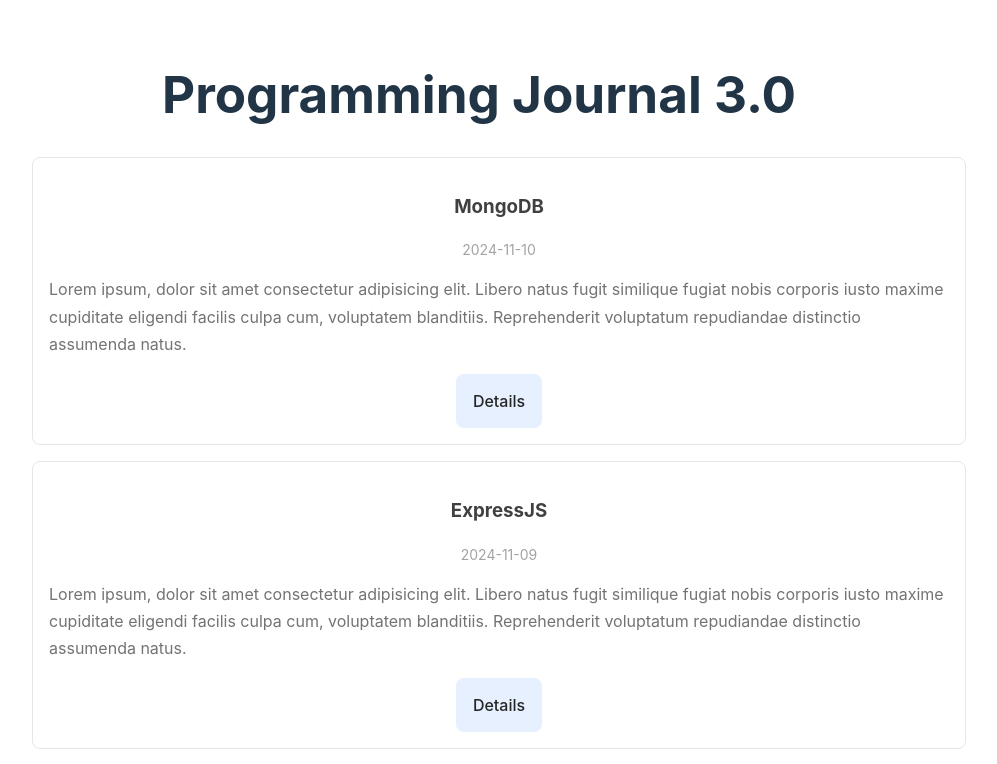
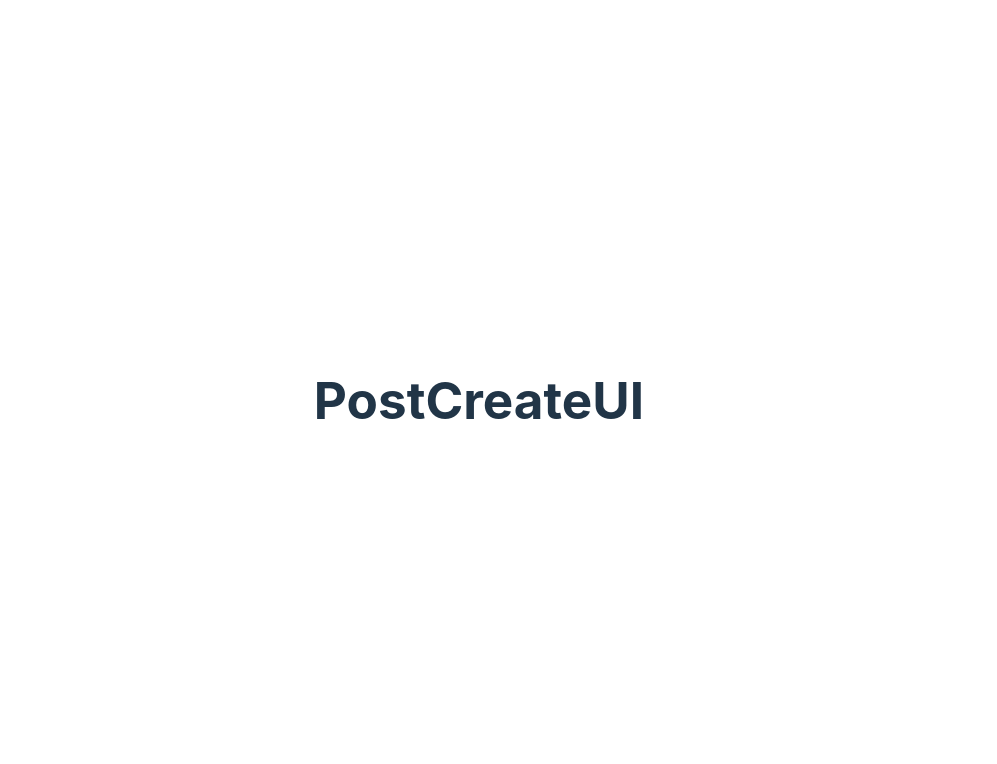
Before and after one commit to dgentilli/programming-journal-v3, a React (Vite) app in the folder client/: page /create in a window 1280 px wide. Shown: the top 764 px of the page, without its empty margins (161-1158 px from the left). Built offline with nearby package versions, Linux system fonts and the light colour scheme.

Commit message:
Set up react router

```diff
--- a/client/package.json
+++ b/client/package.json
@@ -12,6 +12,7 @@
   "dependencies": {
     "react": "^18.3.1",
     "react-dom": "^18.3.1",
+    "react-router-dom": "^6.28.0",
     "styled-components": "^6.1.13"
   },
   "devDependencies": {
--- a/client/src/App.tsx
+++ b/client/src/App.tsx
@@ -1,13 +1,9 @@
+import { RouterProvider } from 'react-router-dom';
 import './App.css';
-import PostsContainer from './screens/PostsScreen/PostsContainer';
+import { router } from './main-router';
 
 function App() {
-  return (
-    <>
-      <h1>Programming Journal 3.0</h1>
-      <PostsContainer />
-    </>
-  );
+  return <RouterProvider router={router} />;
 }
 
 export default App;
--- /dev/null
+++ b/client/src/main-router.tsx
@@ -0,0 +1,25 @@
+import { createBrowserRouter } from 'react-router-dom';
+
+import PostsContainer from './screens/PostsScreen/PostsContainer';
+import PostCreateContainer from './screens/PostCreate/PostCreateContainer';
+import PostEditContainer from './screens/PostEdit/PostEditContainer';
+import PostDetailContainer from './screens/PostDetail/PostDetailContainer';
+
+export const router = createBrowserRouter([
+  {
+    path: '/',
+    element: <PostsContainer />,
+  },
+  {
+    path: 'detail',
+    element: <PostDetailContainer />,
+  },
+  {
+    path: 'create',
+    element: <PostCreateContainer />,
+  },
+  {
+    path: 'edit',
+    element: <PostEditContainer />,
+  },
+]);
--- /dev/null
+++ b/client/src/screens/PostCreate/PostCreateContainer.tsx
@@ -0,0 +1,10 @@
+import React from 'react';
+import PostCreateUI from './PostCreateUI';
+
+const MemoizedPostCreateUI = React.memo(PostCreateUI);
+
+const PostCreateContainer = () => {
+  return <MemoizedPostCreateUI />;
+};
+
+export default PostCreateContainer;
--- /dev/null
+++ b/client/src/screens/PostCreate/PostCreateUI.tsx
@@ -0,0 +1,9 @@
+const PostCreateUI = () => {
+  return (
+    <div>
+      <h1>PostCreateUI</h1>
+    </div>
+  );
+};
+
+export default PostCreateUI;
--- /dev/null
+++ b/client/src/screens/PostDetail/PostDetailContainer.tsx
@@ -0,0 +1,10 @@
+import React from 'react';
+import PostDetailUI from './PostDetailUI';
+
+const MemoizedPostDetailUI = React.memo(PostDetailUI);
+
+const PostDetailContainer = () => {
+  return <MemoizedPostDetailUI />;
+};
+
+export default PostDetailContainer;
--- /dev/null
+++ b/client/src/screens/PostDetail/PostDetailUI.tsx
@@ -0,0 +1,9 @@
+const PostDetailUI = () => {
+  return (
+    <div>
+      <h1>PostDetailUI</h1>
+    </div>
+  );
+};
+
+export default PostDetailUI;
--- /dev/null
+++ b/client/src/screens/PostEdit/PostEditContainer.tsx
@@ -0,0 +1,10 @@
+import React from 'react';
+import PostEditUI from './PostEditUI';
+
+const MemoizedPostEditUI = React.memo(PostEditUI);
+
+const PostEditContainer = () => {
+  return <MemoizedPostEditUI />;
+};
+
+export default PostEditContainer;
--- /dev/null
+++ b/client/src/screens/PostEdit/PostEditUI.tsx
@@ -0,0 +1,9 @@
+const PostEditUI = () => {
+  return (
+    <div>
+      <h1>PostEditUI</h1>
+    </div>
+  );
+};
+
+export default PostEditUI;
```
Also changed, not shown: 1 other file (tests, documents, lock files or other folders).
